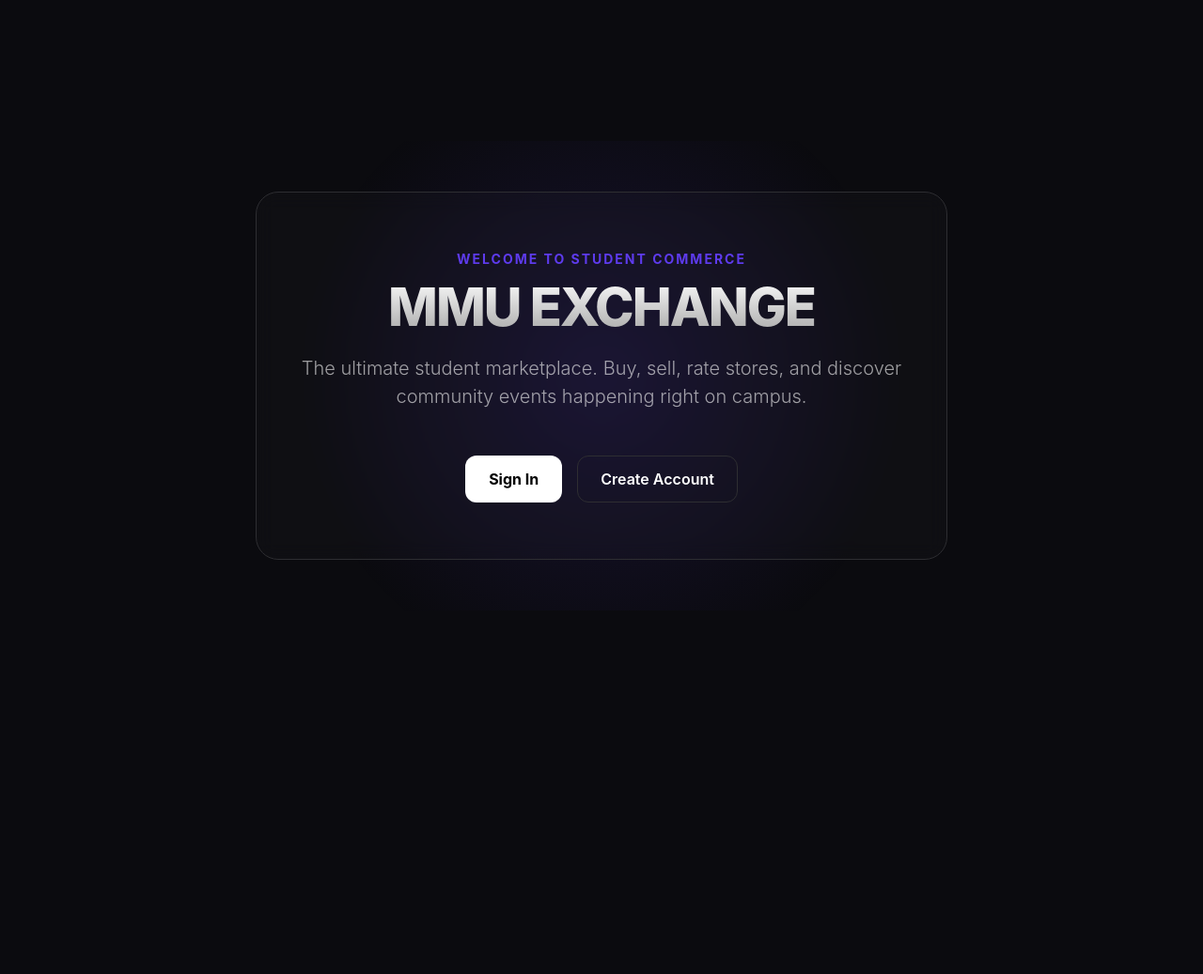
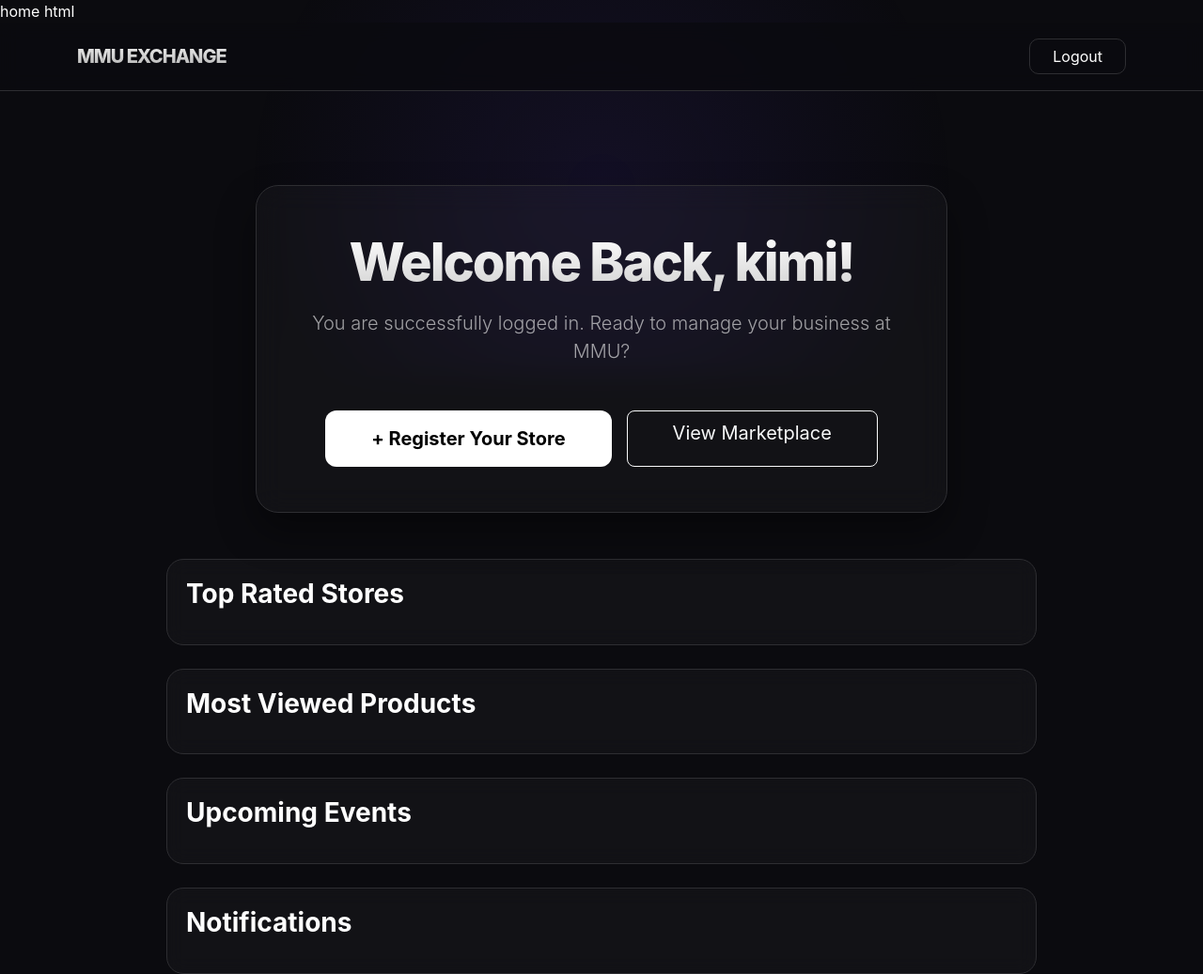
Before and after one commit to AreefHakim/G103, a Flask app: page / in a window 1280 px wide. Shown: the whole page at 94% size. Before the commit the page ends 609 px from the top, so only its background shows below. Run offline with Flask 3, Linux system fonts and the light colour scheme; a user stored in the database is signed in; data that the repository does not hold is empty.

Commit message:
Update home.html

```diff
--- a/templates/home.html
+++ b/templates/home.html
@@ -1,9 +1,12 @@
+home html
+
+
 <!DOCTYPE html>
 <html lang="en">
 <head>
     <meta charset="UTF-8">
     <meta name="viewport" content="width=device-width, initial-scale=1.0">
-    <title>Welcome - MMU EXCHANGE</title>
+    <title>Dashboard - MMU EXCHANGE</title>
     <link href="https://cdn.jsdelivr.net/npm/bootstrap@5.3.0/dist/css/bootstrap.min.css" rel="stylesheet">
     <style>
         body {
@@ -11,89 +14,254 @@
             min-height: 100vh;
             color: white;
             font-family: 'Inter', -apple-system, sans-serif;
-            display: flex;
-            align-items: center;
+            margin: 0;
         }
 
         .glow {
             position: fixed;
-            top: 50%; left: 50%; transform: translate(-50%, -50%);
-            width: 800px; height: 500px;
-            background: radial-gradient(circle, rgba(94, 59, 238, 0.15) 0%, rgba(11, 11, 15, 0) 70%);
+            top: 0; left: 50%; transform: translateX(-50%);
+            width: 1000px; height: 400px;
+            background: radial-gradient(circle, rgba(94, 59, 238, 0.1) 0%, rgba(11, 11, 15, 0) 70%);
             z-index: 0;
             pointer-events: none;
         }
 
-        .welcome-box {
-            background: rgba(255, 255, 255, 0.02);
-            border: 1px solid #2e2e32;
-            border-radius: 24px;
-            padding: 60px 40px;
+        .navbar {
+            background: rgba(11, 11, 15, 0.8) !important;
             backdrop-filter: blur(10px);
-            z-index: 1;
-            position: relative;
+            border-bottom: 1px solid #2e2e32;
+            padding: 1rem 0;
+            z-index: 10;
         }
 
-        h1 {
+        .navbar-brand {
             font-weight: 800;
-            font-size: 3.5rem;
-            letter-spacing: -2px;
+            letter-spacing: -1px;
             background: linear-gradient(180deg, #ffffff 0%, #a2a2a2 100%);
             -webkit-background-clip: text;
             -webkit-text-fill-color: transparent;
         }
 
-        .btn-custom-primary {
-            background: #ffffff;
+        .welcome-card {
+            margin-top: 100px;
+            background: rgba(255, 255, 255, 0.03);
+            backdrop-filter: blur(15px);
+            border-radius: 24px;
+            border: 1px solid #2e2e32;
+            box-shadow: 0 20px 40px rgba(0, 0, 0, 0.4);
+            position: relative;
+            z-index: 1;
+        }
+
+        .display-4 {
+            font-weight: 800;
+            letter-spacing: -2px;
+            background: linear-gradient(180deg, #ffffff 0%, #d1d1d1 100%);
+            -webkit-background-clip: text;
+            -webkit-text-fill-color: transparent;
+        }
+
+        .text-muted-custom {
+            color: rgba(255, 255, 255, 0.6);
+        }
+
+        .section-card {
+            background: rgba(255, 255, 255, 0.03);
+            border: 1px solid #2e2e32;
+            border-radius: 18px;
+            padding: 20px;
+            margin-top: 25px;
+            backdrop-filter: blur(10px);
+        }
+
+        .section-title {
+            font-weight: 700;
+            margin-bottom: 15px;
+            color: white;
+        }
+
+        ul {
+            padding-left: 18px;
+        }
+
+        li {
+            margin-bottom: 10px;
+            color: rgba(255,255,255,0.85);
+        }
+
+        a {
+            color: #8ab4ff;
+            text-decoration: none;
+        }
+
+        a:hover {
+            text-decoration: underline;
+        }
+
+        .btn-register {
+            background-color: #ffffff;
             color: #000000;
             font-weight: 700;
             border-radius: 12px;
-            padding: 12px 30px;
+            padding: 14px 32px;
+            transition: 0.3s;
+        }
+
+        .btn-register:hover {
+            background-color: #e2e2e2;
+            transform: translateY(-3px);
+            color: #000000;
+        }
+
+        .btn-my-store {
+            background-color: #28a745;
+            color: white;
+            font-weight: 700;
+            border-radius: 12px;
+            padding: 14px 32px;
+            transition: 0.3s;
+            border: none;
+        }
+
+        .btn-my-store:hover {
+            background-color: #218838;
+            transform: translateY(-3px);
+            color: white;
+        }
+
+        .btn-logout {
+            border: 1px solid #2e2e32;
+            color: #ffffff;
+            border-radius: 10px;
             transition: 0.2s;
         }
 
-        .btn-custom-primary:hover {
-            background: #e2e2e2;
-            color: #000000;
-            transform: translateY(-2px);
-        }
-
-        .btn-custom-secondary {
-            border: 1px solid #2e2e32;
-            color: #ffffff;
-            font-weight: 600;
-            border-radius: 12px;
-            padding: 12px 30px;
-            transition: 0.2s;
-        }
-
-        .btn-custom-secondary:hover {
-            background: rgba(255, 255, 255, 0.05);
-            color: #ffffff;
-            transform: translateY(-2px);
+        .btn-logout:hover {
+            background-color: rgba(255, 255, 255, 0.05);
+            color: #ff4a4a;
+            border-color: #ff4a4a;
         }
     </style>
 </head>
 <body>
 
-    <div class="glow"></div>
+<div class="glow"></div>
 
+<nav class="navbar navbar-expand-lg navbar-dark sticky-top">
     <div class="container">
-        <div class="row justify-content-center">
-            <div class="col-md-8 text-center">
-                <div class="welcome-box">
-                    <span class="text-uppercase tracking-wider small fw-bold text-muted mb-2 d-block" style="color: #5e3bee !important; letter-spacing: 2px;">Welcome to Student Commerce</span>
-                    <h1 class="mb-3">MMU EXCHANGE</h1>
-                    <p class="lead text-muted mb-5" style="color: rgba(255,255,255,0.6) !important;">The ultimate student marketplace. Buy, sell, rate stores, and discover community events happening right on campus.</p>
+        <a class="navbar-brand" href="{{ url_for('home') }}">MMU EXCHANGE</a>
+        <div class="ms-auto d-flex align-items-center gap-4">
+            {% if current_user.store %}
+                <a href="{{ url_for('my_store') }}" class="nav-link-custom">My Store</a>
+            {% endif %}
+            <a class="btn btn-logout px-4" href="{{ url_for('logout') }}">Logout</a>
+        </div>
+    </div>
+</nav>
 
-                    <div class="d-flex justify-content-center gap-3">
-                        <a href="{{ url_for('login') }}" class="btn btn-custom-primary px-4">Sign In</a>
-                        <a href="{{ url_for('register') }}" class="btn btn-custom-secondary px-4">Create Account</a>
+<div class="container">
+
+    <div class="row justify-content-center">
+        <div class="col-md-8 text-center">
+            <div class="card welcome-card">
+                <div class="card-body p-5">
+                    <h1 class="display-4 mb-3">Welcome Back, {{ current_user.username }}!</h1>
+                    <p class="lead text-muted-custom mb-5">
+                        You are successfully logged in. Ready to manage your business at MMU?
+                    </p>
+
+                    <div class="d-grid gap-3 d-sm-flex justify-content-sm-center">
+                        {% if current_user.store %}
+                            <a href="{{ url_for('my_store') }}" class="btn btn-my-store btn-lg px-5">
+                                🏠 Go to My Store
+                            </a>
+                        {% else %}
+                            <a href="{{ url_for('register_store') }}" class="btn btn-register btn-lg px-5">
+                                + Register Your Store
+                            </a>
+                        {% endif %}
+
+                        <a href="{{ url_for('products') }}" class="btn btn-outline-light btn-lg px-5">
+                            View Marketplace
+                        </a>
                     </div>
+                    {% if current_user.store %}
+    <p class="text-muted-custom mt-4 mb-2 small">
+        Manage your inventory:
+    </p>
+
+    <a href="{{ url_for('add_product') }}"
+       class="nav-link-custom"
+       style="border: 1px dashed rgba(255,255,255,0.2); padding: 10px 20px; border-radius: 10px; display:inline-block;">
+        + Add New Product to Store
+    </a>
+{% endif %}
+
                 </div>
             </div>
         </div>
     </div>
 
+    <div class="row justify-content-center mt-4">
+        <div class="col-md-10">
+
+            <div class="section-card">
+                <h3 class="section-title">Top Rated Stores</h3>
+                <ul>
+                    {% for store in top_rated_stores %}
+                        <li>
+                            {{ store.name }} -
+                            {{ "%.1f"|format(store.avg_rating) }}/5
+                        </li>
+                    {% endfor %}
+                </ul>
+            </div>
+
+            <div class="section-card">
+                <h3 class="section-title">Most Viewed Products</h3>
+                <ul>
+                    {% for product in most_viewed_products %}
+                        <li>
+                            {{ product.name }} -
+                            {{ product.views }} views
+                        </li>
+                    {% endfor %}
+                </ul>
+            </div>
+
+            <!-- Upcoming Events -->
+            <div class="section-card">
+                <h3 class="section-title">Upcoming Events</h3>
+                <ul>
+                    {% for event in upcoming_events %}
+                        <li>
+                            {{ event.title }} -
+                            {{ event.event_date }}
+                        </li>
+                    {% endfor %}
+                </ul>
+            </div>
+
+            <div class="section-card">
+                <h3 class="section-title">Notifications</h3>
+                <ul>
+                    {% for notification in notifications %}
+                        <li>
+                            {{ notification.message }}
+                            <br>
+                            <a href="{{ url_for('mark_notification_read', notification_id=notification.id) }}">
+                                Mark as Read
+                            </a>
+                        </li>
+                    {% endfor %}
+                </ul>
+            </div>
+
+        </div>
+    </div>
+
+</div>
+
+<script src="https://cdn.jsdelivr.net/npm/bootstrap@5.3.0/dist/js/bootstrap.bundle.min.js"></script>
 </body>
 </html>
```
